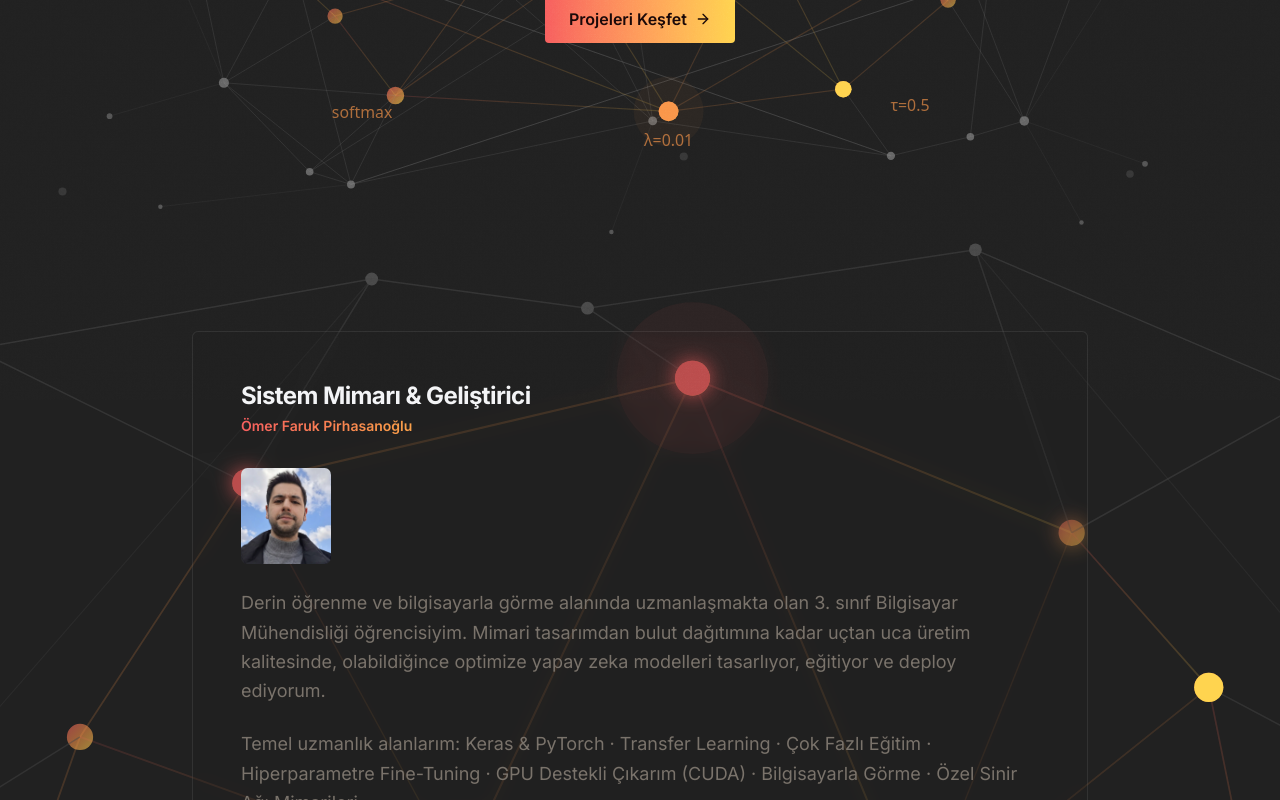
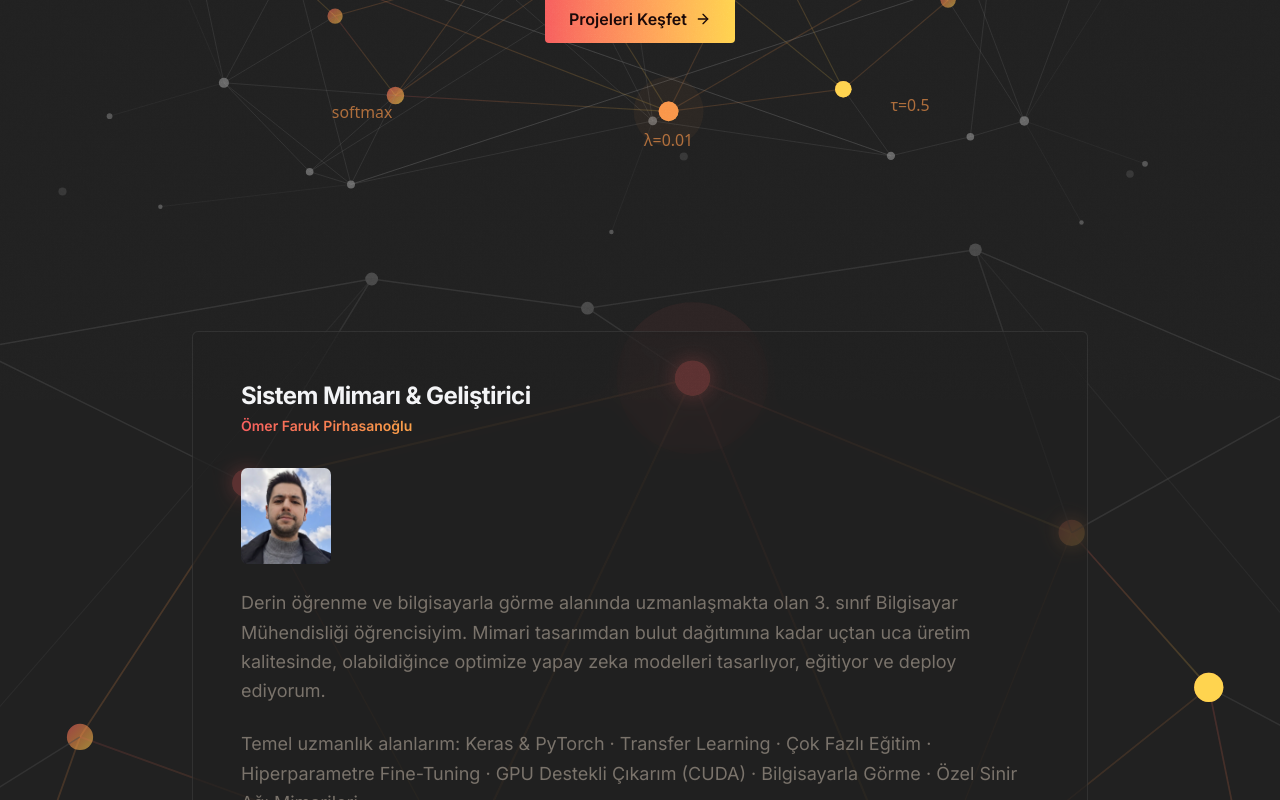
Before and after one commit to omerfarukpirhasanoglu/pirhasanoglu.com, a Next.js app: page / in a window 1280 px wide. Shown: the part 400-1200 px from the top of the page. Built offline with nearby package versions, Linux system fonts and the light colour scheme.

Commit message:
fixing the section position

```diff
--- a/src/app/page.tsx
+++ b/src/app/page.tsx
@@ -275,7 +275,7 @@ export default function LandingPage() {
       <section className="px-6 py-24 relative z-10 animate-reveal delay-1000" style={{overflow: "visible"}}>
 
         {/* SVG — section'ın tamamına yayılıyor, taşıyor */}
-        <div className="absolute pointer-events-none" style={{
+        <div className="fixed pointer-events-none" style={{
           inset: "-96px 0",
           zIndex: 0,
           overflow: "visible",
@@ -416,7 +416,7 @@ export default function LandingPage() {
         <div className="max-w-4xl mx-auto relative" style={{
           zIndex: 1,
           borderRadius: "6px",
-          background: "rgba(33,33,33,0.28)",
+          background: "rgba(33,33,33,0.72)",
           backdropFilter: "blur(10px)",
           WebkitBackdropFilter: "blur(10px)",
           border: "0.5px solid rgba(255,255,255,0.08)",
```
